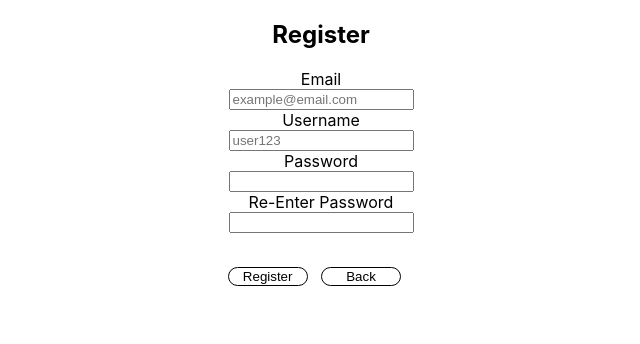
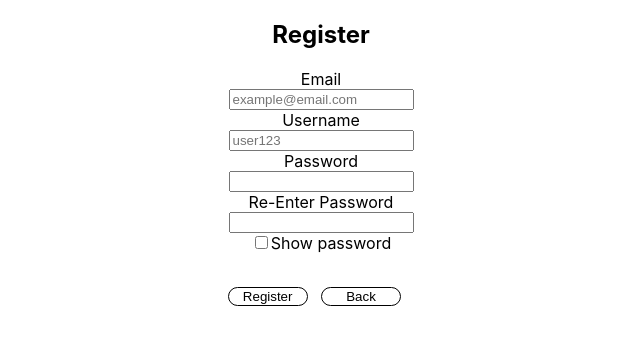
Before and after one commit to wbae912/doubletake_client, a React (Create React App) app: page /register in a window 1280 px wide. Shown: the top 344 px of the page, without its empty margins (319-959 px from the left). Built offline with nearby package versions, Linux system fonts and the light colour scheme; no server answers.

Commit message:
Added Show Password feature to Register.js

```diff
--- a/src/Components/Register/Register.js
+++ b/src/Components/Register/Register.js
@@ -22,8 +22,9 @@ export default class Register extends Component {
          email: false,
          username: false,
          password: false,
-         passwordVerify: false
-       }
+         passwordVerify: false,
+       },
+       showPassword: false
     };
   }
 
@@ -54,6 +55,12 @@ export default class Register extends Component {
         [name]: true
       }
     }))
+  }
+
+  toggleShowPassword = e => {
+    this.setState({
+      showPassword: !this.state.showPassword
+    })
   }
 
   validateEmail = () => {
@@ -121,11 +128,14 @@ export default class Register extends Component {
     let passwordError = this.validatePassword();
     let passwordVerifyError = this.validatePasswordVerify();
 
+    console.log(this.state.showPassword)
+
     return (
       <section className="register-section">
         <h2 className="register-h2">Register</h2>
         <form className="register-form" onSubmit={this.handleSubmit}>
-          <div className="register_inputs-labels">
+        {!this.state.showPassword
+        ? <div className="register_inputs-labels">
             <label className="register-label" htmlFor="email">Email</label>
             <input
               type="email"
@@ -171,6 +181,61 @@ export default class Register extends Component {
             />
             {this.state.touched.passwordVerify && <FormValidation message={passwordVerifyError} />}
           </div>
+        : <div className="register_inputs-labels">
+          <label className="register-label" htmlFor="email">Email</label>
+          <input
+            type="email"
+            name="email"
+            className="register-input"
+            id="email"
+            placeholder="example@email.com"
+            required
+            onChange={(e) => {this.handleCredentialsChange(e); this.handleTouchedChange(e);}}
+          />
+          {this.state.touched.email && <FormValidation message={emailError} />}
+          <label className="register-label" htmlFor="username">Username</label>
+          <input
+            type="text"
+            name="username"
+            className="register-input"
+            id="username"
+            placeholder="user123"
+            required
+            onChange={(e) => {this.handleCredentialsChange(e); this.handleTouchedChange(e)}}
+          />
+          {this.state.touched.username && <FormValidation message={usernameError} />}
+          <label className="register-label" htmlFor="password">Password</label>
+          <input
+            type="text"
+            name="password"
+            className="register-input"
+            id="password"
+            required
+            onChange={(e) => {this.handleCredentialsChange(e); this.handleTouchedChange(e); this.validatePassword();}}
+          />
+          {this.state.touched.password && <FormValidation message={passwordError} />}
+          <label className="register-label" htmlFor="password-again">Re-Enter Password</label>
+          <input
+            type="text"
+            name="passwordVerify"
+            className="register-input"
+            id="password-again"
+            required
+            onChange={(e) => {this.handleNonNestedChange(e); this.handleTouchedChange(e)}}
+          />
+          {this.state.touched.passwordVerify && <FormValidation message={passwordVerifyError} />}
+          </div>
+        }
+          <div className="div-checkbox">
+            <input
+              type="checkbox"
+              name="showPassword"
+              id="password-show"
+              className="check-input"
+              onClick={this.toggleShowPassword}
+            />
+            <label htmlFor="password-show" className="check-label">Show password</label>
+          </div>
           <div className="register-buttons">
             <button type="submit" className="register-button" disabled={emailError || usernameError || passwordError || passwordVerifyError}>Register</button>
             <button type="button" className="back-button">Back</button>
```
